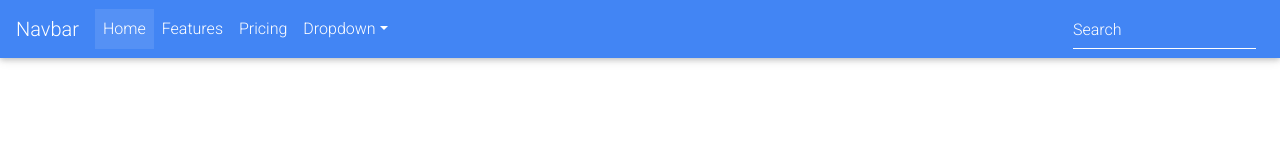
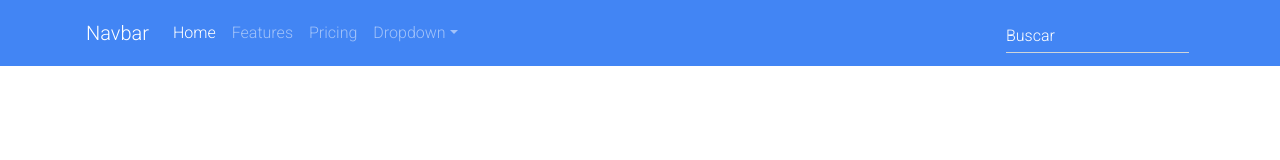
Before and after one commit to juanluna96/BibliONLINE, a plain HTML site: page index.html in a window 1280 px wide. Drawn offline with nearby package versions, Linux system fonts and the light colour scheme.

Commit message:
Retocando el header

```diff
--- a/index.html
+++ b/index.html
@@ -8,21 +8,27 @@
     <title>Material Design for Bootstrap</title>
     <!-- Font Awesome -->
     <link rel="stylesheet" href="https://use.fontawesome.com/releases/v5.8.2/css/all.css">
-    <!-- Google Fonts Roboto -->
+    <!-- Google Fonts -->
     <link rel="stylesheet" href="https://fonts.googleapis.com/css?family=Roboto:300,400,500,700&display=swap">
+    <link href="https://fonts.googleapis.com/css2?family=Montserrat&display=swap" rel="stylesheet">
     <!-- Bootstrap core CSS -->
     <link href="https://cdnjs.cloudflare.com/ajax/libs/twitter-bootstrap/4.5.0/css/bootstrap.min.css" rel="stylesheet">
     <!-- Material Design Bootstrap -->
     <link href="https://cdnjs.cloudflare.com/ajax/libs/mdbootstrap/4.19.1/css/mdb.min.css" rel="stylesheet">
     <!-- Your custom styles (optional) -->
-    <link rel="stylesheet" href="css/style.css">
+    <link rel="stylesheet" href="scss/style.css">
+
 </head>
 
 <body>
-    <!-- Start your project here-->
+    <!-- Inicia el proyecto-->
     <div style="height: 100vh">
-        <!--Navbar-->
-        <nav class="navbar navbar-expand-lg navbar-dark primary-color">
+
+        <!-- ----------------------------------------------------------------------- -->
+        <!--                           Barra de navegacion                           -->
+        <!-- ----------------------------------------------------------------------- -->
+        <div class="navbar-dark primary-color">
+            <nav class="navbar navbar-expand-lg container shadow-none">
                 <!-- Navbar brand -->
                 <a class="navbar-brand" href="#">Navbar</a>
                 <!-- Collapse button -->
@@ -56,16 +62,24 @@
                     </ul>
                     <!-- Links -->
                     <form class="form-inline">
-                    <div class="md-form my-0">
-                        <input class="form-control mr-sm-2" type="text" placeholder="Search" aria-label="Search">
+                        <div class="md-form my-1">
+                            <input type="text" id="form1" class="form-control text-white">
+                            <label for="form1" class="text-white ml-2">Buscar</label>
                         </div>
                     </form>
                 </div>
                 <!-- Collapsible content -->
             </nav>
-        <!--/.Navbar-->
         </div>
-    <!-- End your project here-->
+        <!-- ------------------------- Barra de navegacion ------------------------- -->
+
+
+
+
+
+    </div>
+
+    <!-- Termina el proyecto -->
     <!-- jQuery -->
     <script type="text/javascript" src="https://cdnjs.cloudflare.com/ajax/libs/jquery/3.5.1/jquery.min.js"></script>
     <!-- Bootstrap tooltips -->
```
Lines whose indentation alone changed are shown as unchanged.
